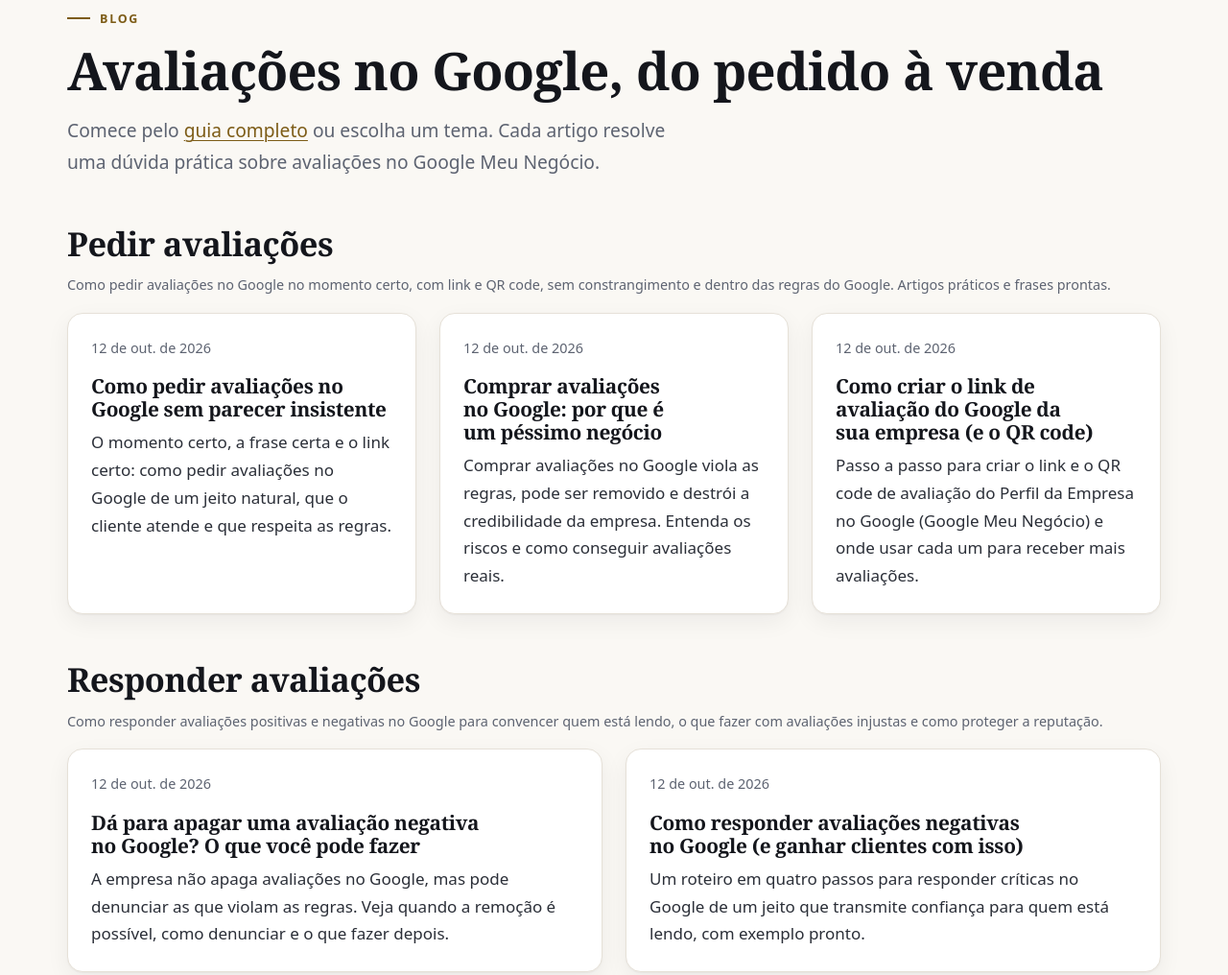
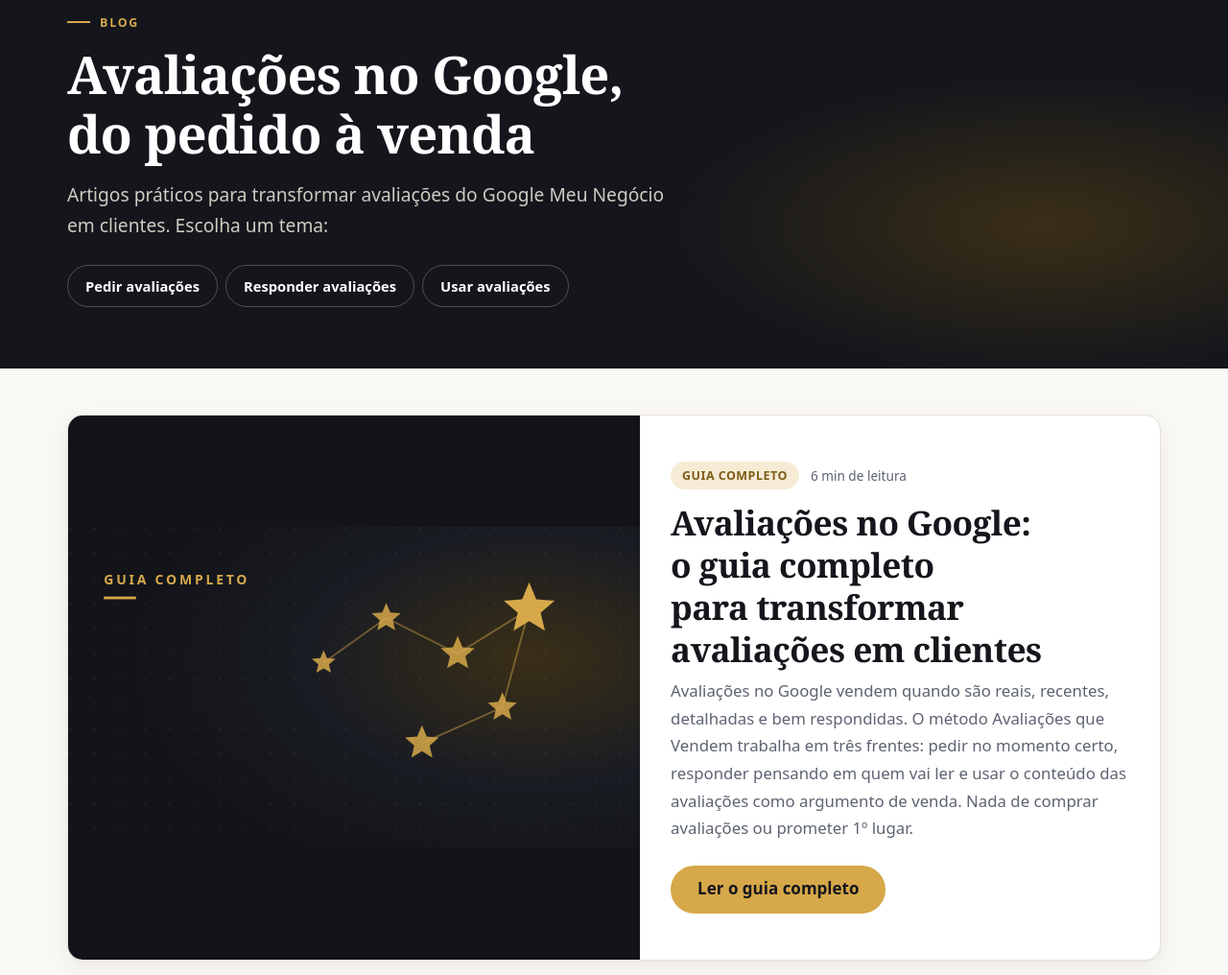
Before and after one commit to souquemuel/avaliacoes, an Astro site: page /blog in a window 1280 px wide. Shown: the part 140-1156 px from the top of the page at 96% size. Built offline with nearby package versions, Linux system fonts and the light colour scheme; Astro itself is replaced by a stand-in of ours; a web font is replaced by a local one.

Commit message:
Blog com destaque, filtros por tema e capas

```diff
--- a/src/pages/blog/index.astro
+++ b/src/pages/blog/index.astro
@@ -1,38 +1,34 @@
 ---
 import Base from '../../layouts/Base.astro';
+import CartaoPost from '../../layouts/CartaoPost.astro';
 import { postsPublicados, urlPost } from '../../lib/posts';
-import { TEMAS, PILAR_URL, urlTema } from '../../temas';
+import { TEMAS, urlTema } from '../../temas';
 const posts = await postsPublicados();
-const fmt = (d: Date) => d.toLocaleDateString('pt-BR', { day: '2-digit', month: 'short', year: 'numeric', timeZone: 'UTC' });
+const pilar = posts.find((p) => p.data.pilar);
+const artigos = posts.filter((p) => !p.data.pilar);
 const schema = [{
   '@context': 'https://schema.org', '@type': 'CollectionPage', name: 'Blog Avaliações que Vendem',
   hasPart: posts.map((p) => ({ '@type': 'BlogPosting', headline: p.data.titulo, url: `https://avaliacoesquevendem.com.br${urlPost(p)}` })),
 }];
 ---
-<Base titulo="Blog: avaliações no Google e Google Meu Negócio" descricao="Artigos práticos sobre como pedir, responder e usar avaliações do Google (Google Meu Negócio) para o cliente escolher a sua empresa." trilha={[{ nome: 'Blog' }]} schema={schema}>
-  <section class="artigo" style="padding-top:8px">
+<Base titulo="Blog: avaliações no Google e Google Meu Negócio" descricao="Artigos práticos sobre como pedir, responder e usar avaliações do Google (Google Meu Negócio) para o cliente escolher a sua empresa." trilha={[{ nome: 'Blog' }]} trilhaEscura schema={schema}>
+  <section class="pagina-topo">
     <div class="container">
       <span class="selo">Blog</span>
       <h1>Avaliações no Google, do pedido à venda</h1>
-      <p class="intro-secao">Comece pelo <a href={PILAR_URL}>guia completo</a> ou escolha um tema. Cada artigo resolve uma dúvida prática sobre avaliações no Google Meu Negócio.</p>
-      {TEMAS.map((t) => {
-        const lista = posts.filter((p) => p.data.tema === t.id);
-        return lista.length ? (
-          <section>
-            <h2><a href={urlTema(t)} style="color:inherit;text-decoration:none">{t.nome}</a></h2>
-            <p class="meta">{t.descricao}</p>
-            <div class="grade" style="margin-top:16px">
-              {lista.map((p) => (
-                <article class="cartao">
-                  <p class="meta">{fmt(p.data.data)}</p>
-                  <h3><a class="titulo" href={urlPost(p)}>{p.data.titulo}</a></h3>
-                  <p>{p.data.descricao}</p>
-                </article>
-              ))}
-            </div>
-          </section>
-        ) : null;
-      })}
+      <p class="intro-secao">Artigos práticos para transformar avaliações do Google Meu Negócio em clientes. Escolha um tema:</p>
+      <nav class="filtros" aria-label="Temas">
+        {TEMAS.map((t) => <a href={urlTema(t)}>{t.nome}</a>)}
+      </nav>
+    </div>
+  </section>
+  <section class="pagina-corpo">
+    <div class="container">
+      {pilar && <CartaoPost post={pilar} destaque nivel="h2" />}
+      <div class="cabeca-secao" style="margin-top:64px"><h2>Todos os artigos</h2><span class="meta">{artigos.length} artigos</span></div>
+      <div class="grade-posts">
+        {artigos.map((p) => <CartaoPost post={p} />)}
+      </div>
     </div>
   </section>
 </Base>
```
